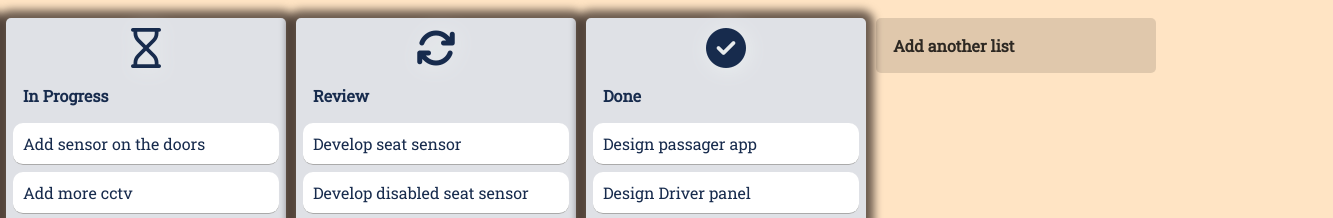
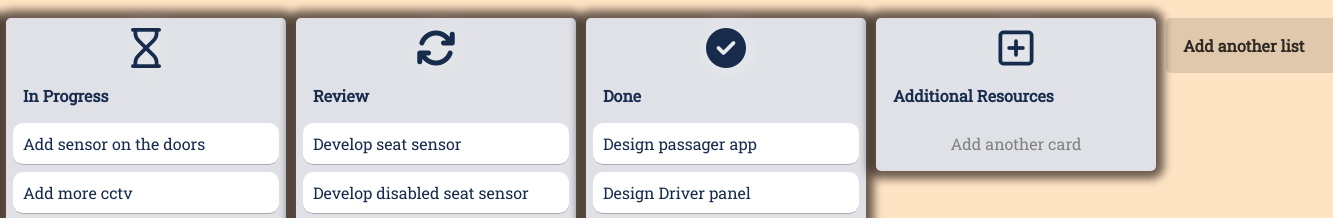
Before and after one commit to wandyalmeida/csp-ps_ca3, a plain HTML site: page index.html in a window 1280 px wide. Shown: the top 218 px of the page, 1333 px wide, since content can reach past the window. Drawn offline with nearby package versions, Linux system fonts and the light colour scheme.

Commit message:
Add information

```diff
--- a/index.html
+++ b/index.html
@@ -66,7 +66,12 @@
     <div class="card removable editable">Design new display information of the bus</div>
     <div class="add-card editable">Add another card</div>
   </div>
-
+  <div class="list">
+    <i class="fa-regular fa-square-plus"></i>
+    <div class="title removable editable">Additional Resources</div>
+    <div class="content"></div>
+    <div class="add-card editable">Add another card</div>
+  </div>
 
   <div class="add-list">
     <div class="title editable">Add another list</div>
```
